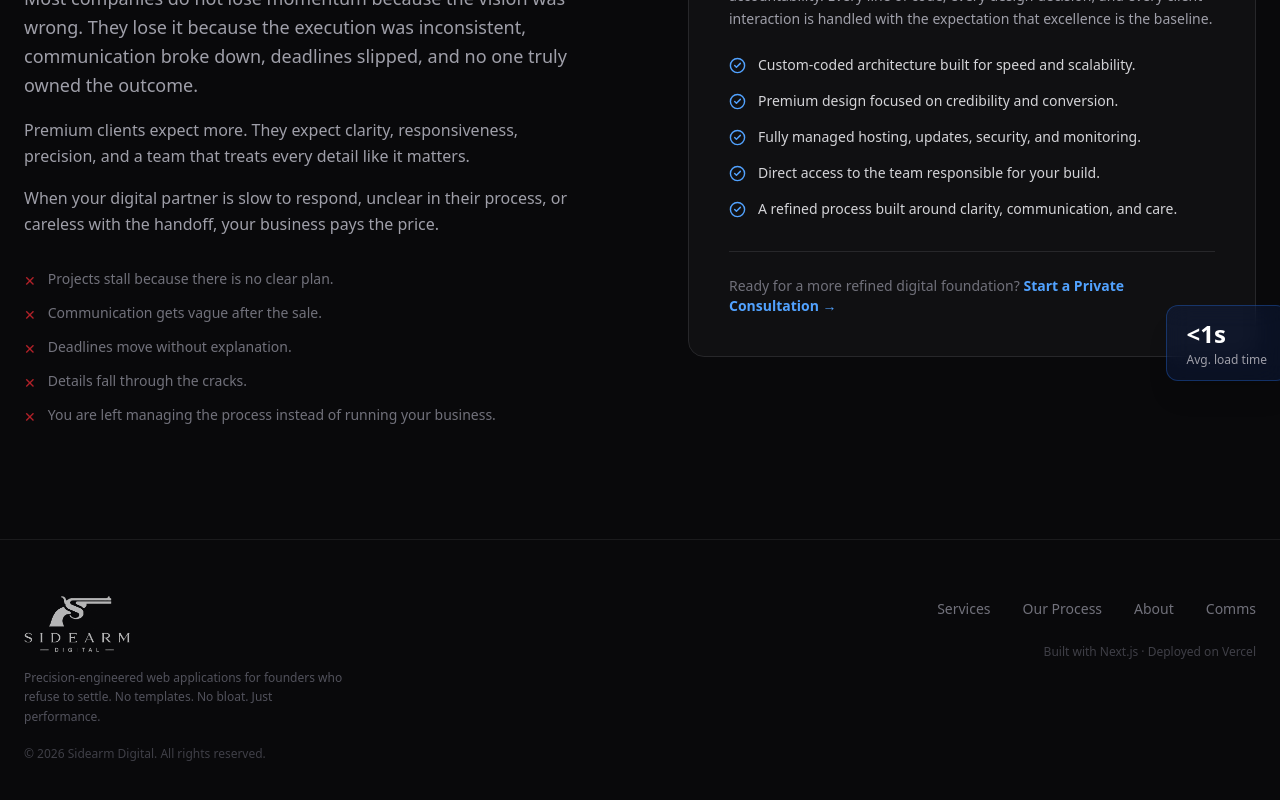
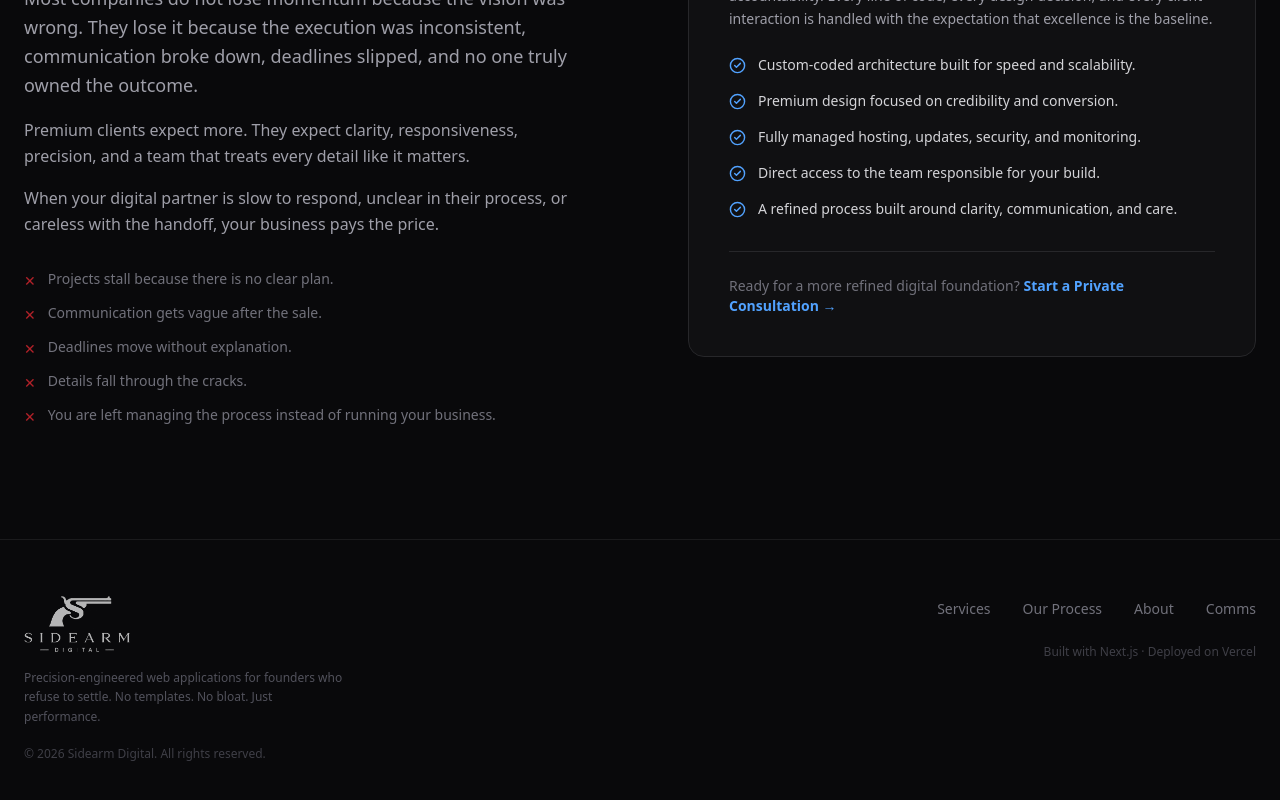
Before and after one commit to SteamWorksWeb/sidearm-digital, a Next.js app: page / in a window 1280 px wide. Shown: the part 4793-5593 px from the top of the page. Built offline with nearby package versions, Linux system fonts and the light colour scheme.

Commit message:
fix: remove floating load time badge from homepage about section

```diff
--- a/src/components/About.tsx
+++ b/src/components/About.tsx
@@ -120,17 +120,8 @@ export default function About() {
             </div>
 
             {/* Floating stat */}
-            <motion.div
-              initial={{ opacity: 0, scale: 0.85 }}
-              whileInView={{ opacity: 1, scale: 1 }}
-              viewport={{ once: true }}
-              transition={{ duration: 0.5, ease: 'easeOut', delay: 0.35 }}
-              className="absolute -bottom-6 -right-4 lg:-right-8 rounded-xl border border-blue-500/30 bg-blue-600/10 backdrop-blur-md px-5 py-3 shadow-xl"
-            >
-              <p className="text-2xl font-black text-white">{'<1s'}</p>
-              <p className="text-xs text-zinc-400 mt-0.5">Avg. load time</p>
-            </motion.div>
           </motion.div>
+
         </div>
       </div>
     </section>
```
